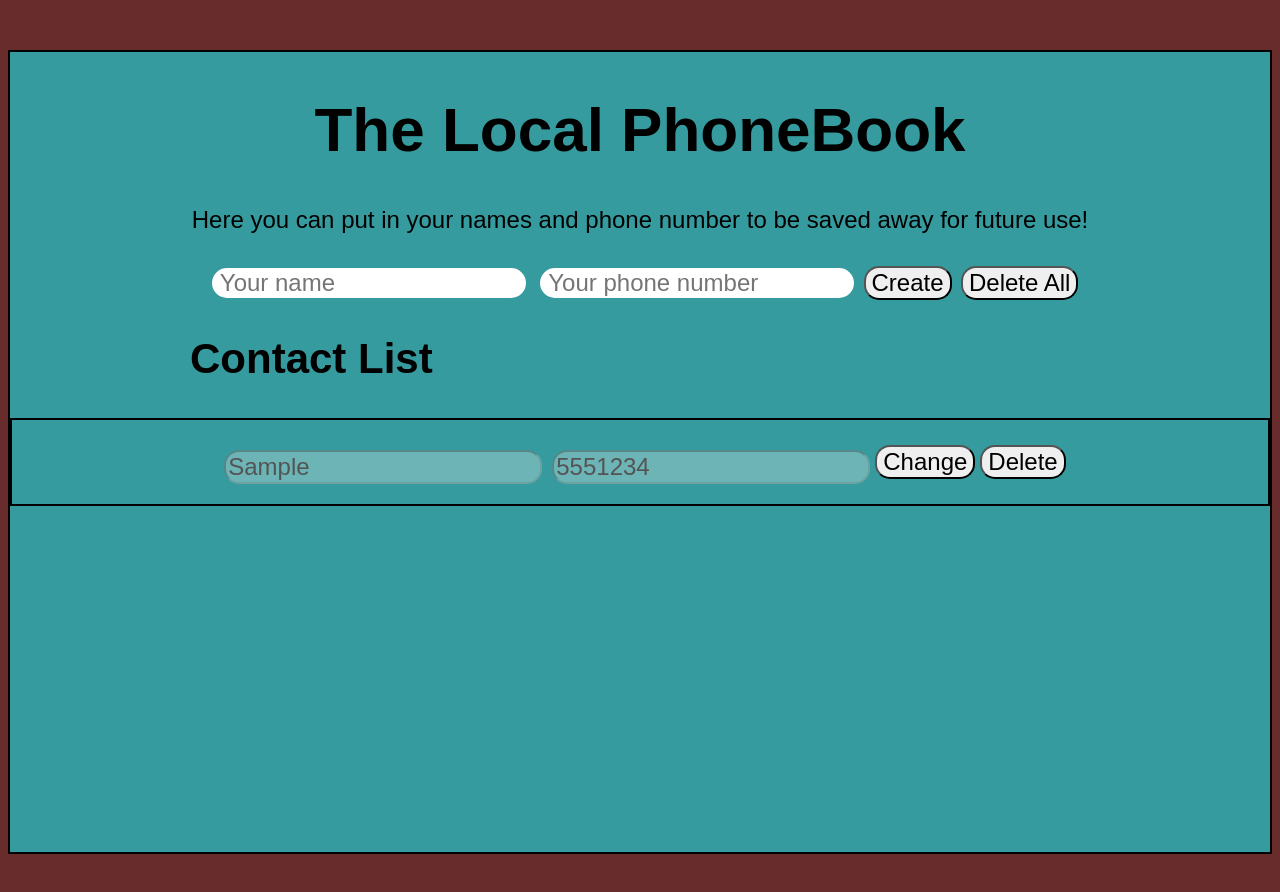
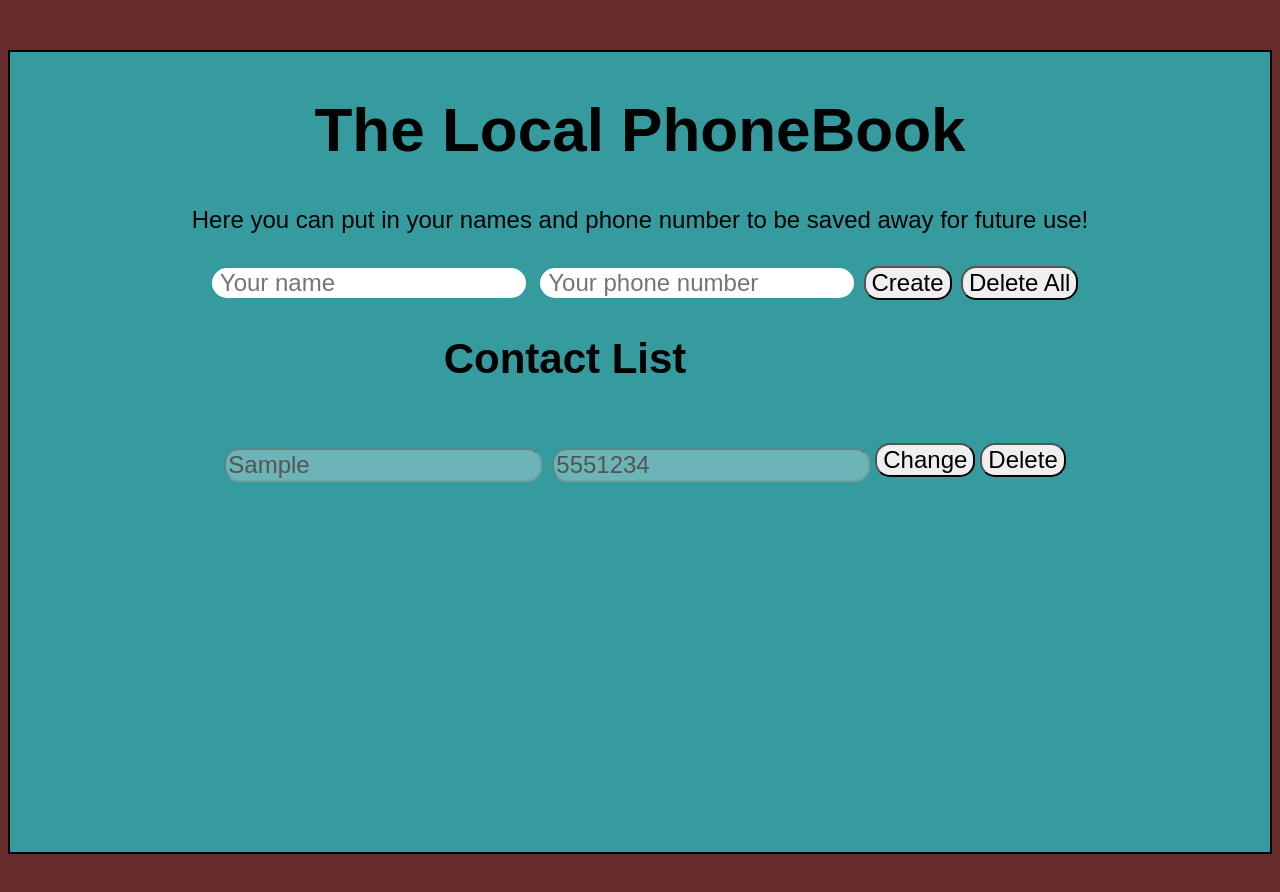
Before and after one commit to Fistfury/Kunskapskontroll-2, a plain HTML site: page index.html in a window 1280 px wide. Both pictures are taken after typing "Sample", "5551234" into the empty fields and a click on the button "Create". Drawn offline with Linux system fonts and the light colour scheme.

Commit message:
Fixed functions

```diff
--- a/css/style.css
+++ b/css/style.css
@@ -20,9 +20,9 @@
 
 }
 #contact-list {
-    text-align: left;
 
-    border: 2px solid black;
+
+
     padding-top: 20px;
     padding-bottom: 20px;
     font-size: 30px;
@@ -33,6 +33,7 @@
 
 }
 #contact-list ul {
+  width: 450px;
     list-style: none;
     padding: 0;
     margin: 0;
@@ -48,7 +49,8 @@
     align-items: center;
     justify-content: center;
 
-
+    padding-left: 10px;
+    padding-right: 10px;
     margin: 0 10px;
 }
 
@@ -57,6 +59,7 @@
     color: red;
     padding-top: 15px;
     position: absolute;
+    width: 800px;
     /* margin-left: 50px; */
 }
 
@@ -66,7 +69,8 @@ h1 {
 }
 h2 {
     font-size: 42px;
-    padding-left: 180px;
+   padding-right: 150px;
+    text-align: center;
 
 }
 
```
